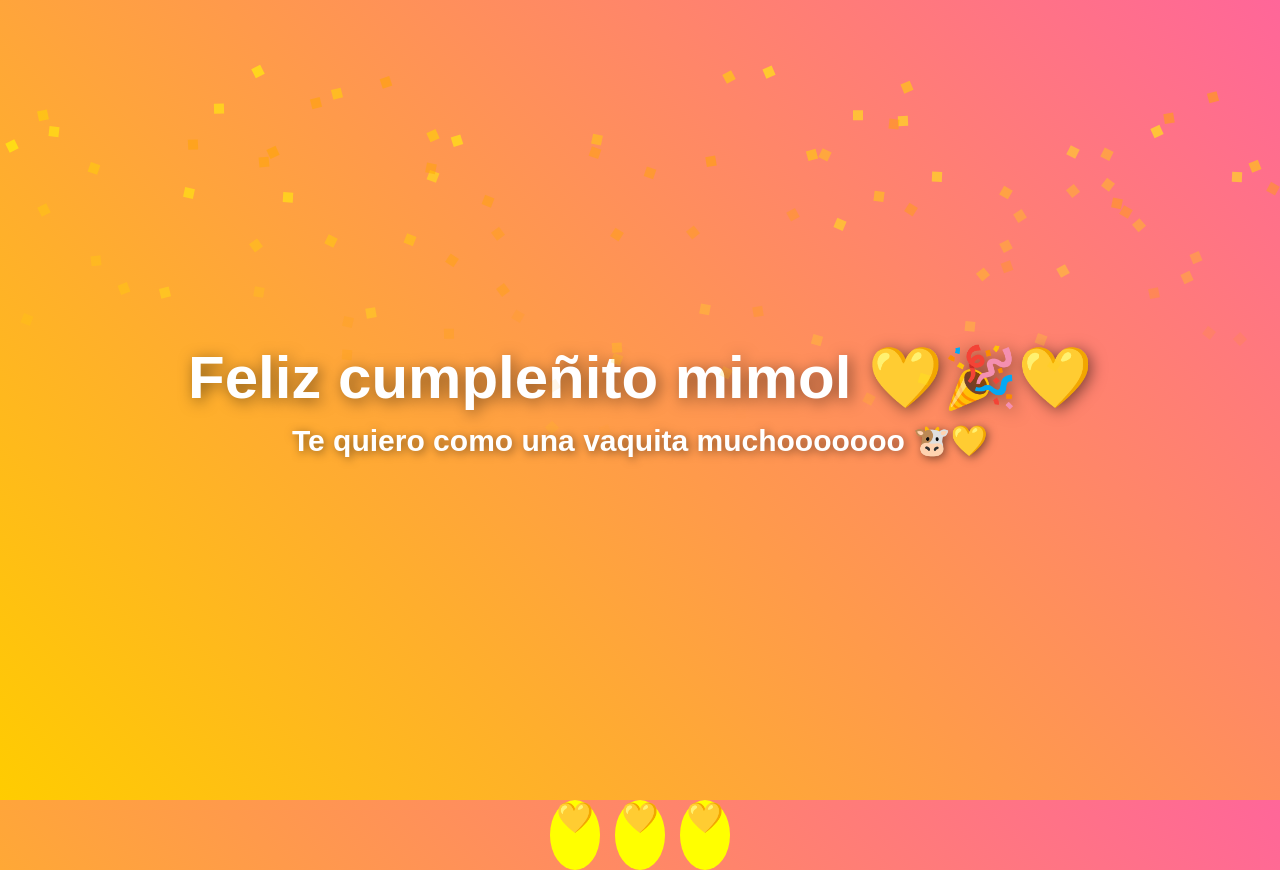
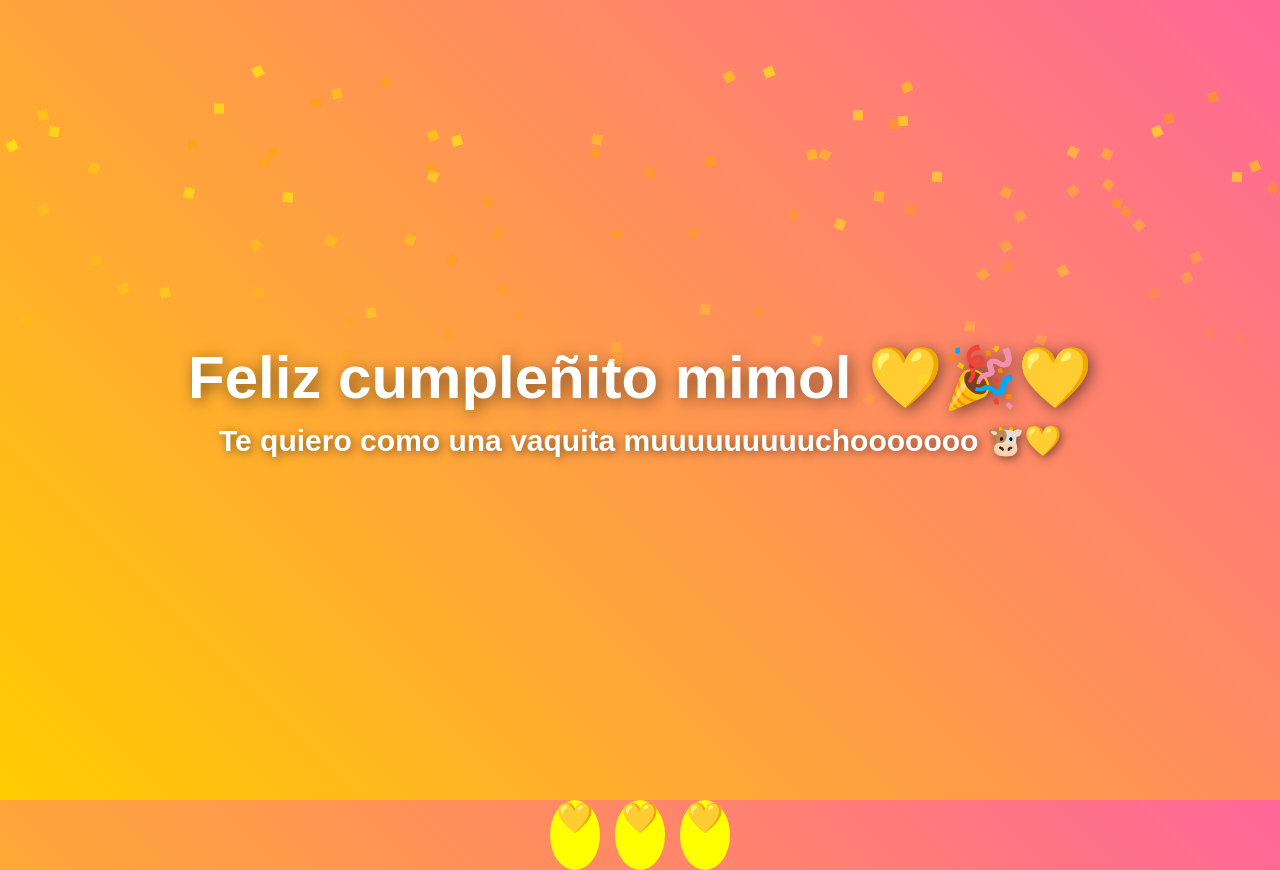
Before and after one commit to Kamilo2405/feliz-cumple, a plain HTML site: page index.html in a window 1280 px wide. Drawn offline with Linux system fonts and the light colour scheme.

Commit message:
index.html

```diff
--- a/index.html
+++ b/index.html
@@ -80,7 +80,7 @@
 </head>
 <body>
     <div class="message">Feliz cumpleñito mimol 💛🎉💛</div>
-    <div class="sub-message">Te quiero como una vaquita muchooooooo 🐮💛</div>
+    <div class="sub-message">Te quiero como una vaquita muuuuuuuuuchooooooo 🐮💛</div>
     <div class="balloons">
         <div class="balloon"></div>
         <div class="balloon"></div>
```
